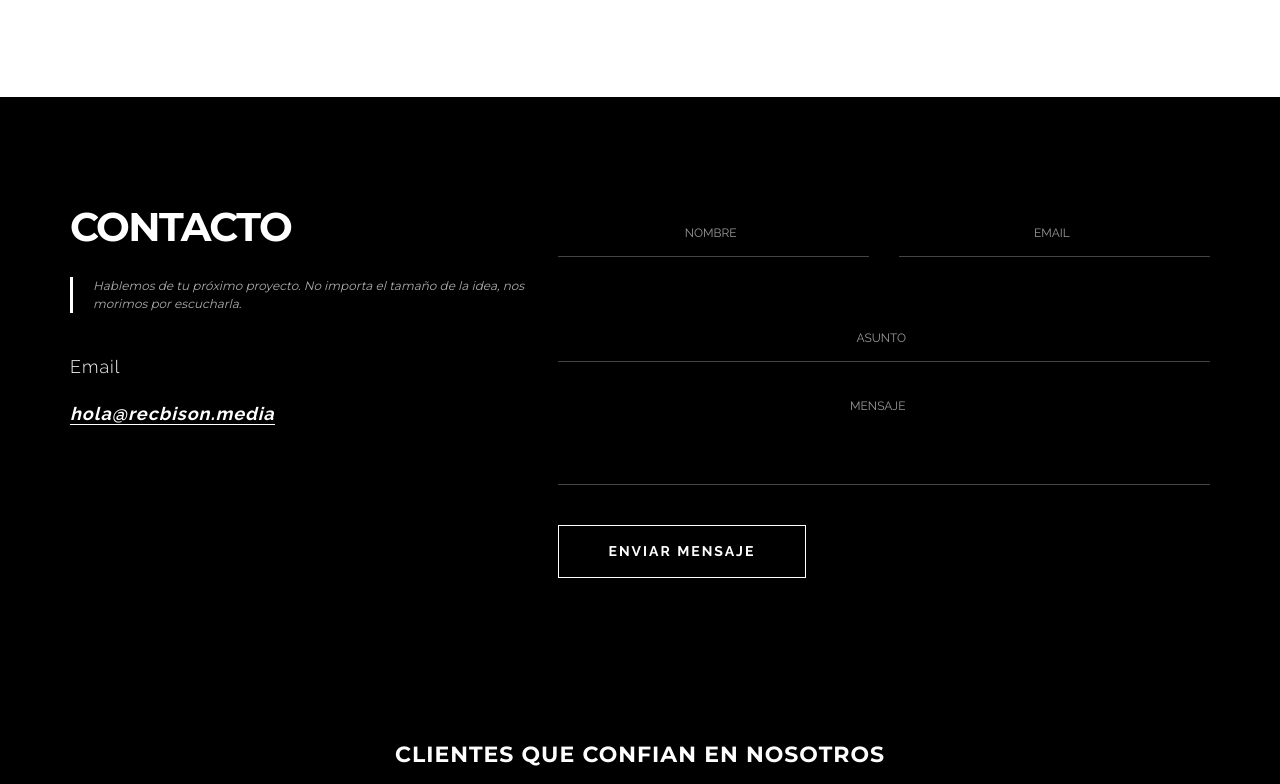
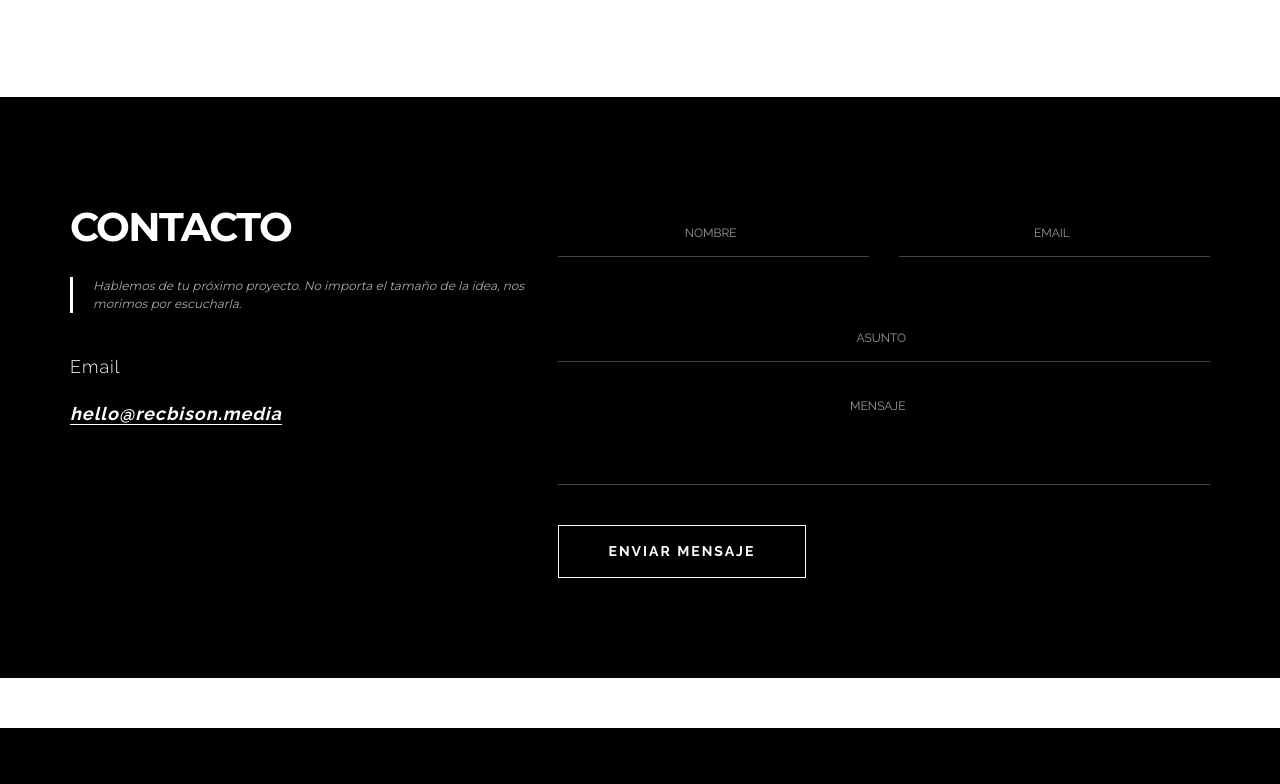
Before and after one commit to brandandnetwork-oss/RecBison, a website: page index.html in a window 1280 px wide. Shown: the part 3757-4541 px from the top of the page. Drawn offline with Linux system fonts and the light colour scheme; files whose address does not match are found by name.

Commit message:
Update contact email to hello@recbison.media and add footer spacing

```diff
--- a/index.html
+++ b/index.html
@@ -890,7 +890,7 @@
         </div><!-- container end -->
     </section><!-- team end --> <!-- contact start -->
     <!-- contact start -->
-    <section id="contact" style="background: #000; color: #fff; padding: 100px 0;">
+    <section id="contact" style="background: #000; color: #fff; padding: 100px 0; margin-bottom: 50px;">
         <div class="container sections">
             <div class="row">
                 <!-- info col start -->
@@ -903,8 +903,8 @@
                     </h3>
                     <div class="contact-info" style="font-size: 18px; letter-spacing: 1px;">
                         <p style="margin-bottom: 10px; font-weight: 300;">Email</p>
-                        <p><a href="mailto:hola@recbison.media"
-                                style="color: #fff; font-weight: 700; text-decoration: none; border-bottom: 1px solid #fff;">hola@recbison.media</a>
+                        <p><a href="mailto:hello@recbison.media"
+                                style="color: #fff; font-weight: 700; text-decoration: none; border-bottom: 1px solid #fff;">hello@recbison.media</a>
                         </p>
                     </div>
                 </div><!-- info col end -->
```
Also changed, not shown: 1 other file.
